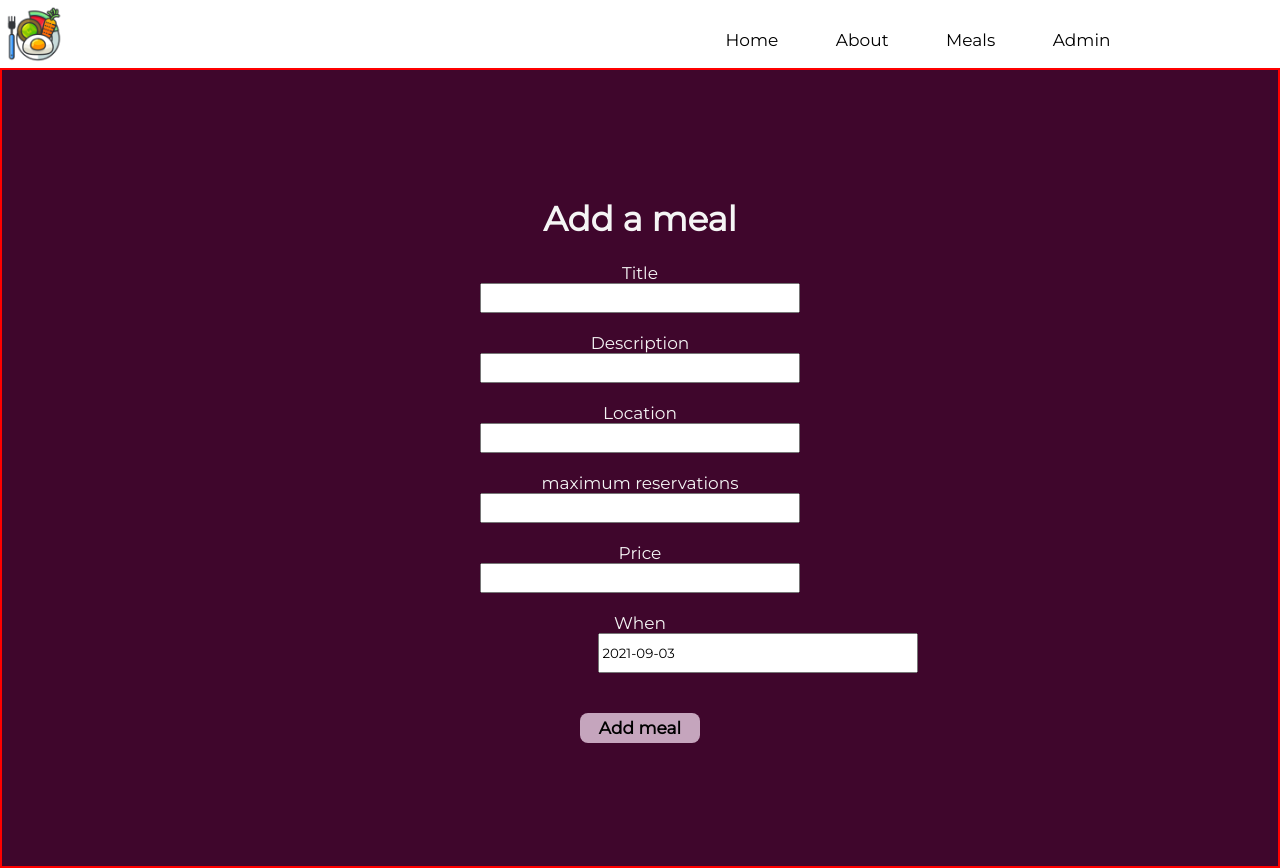
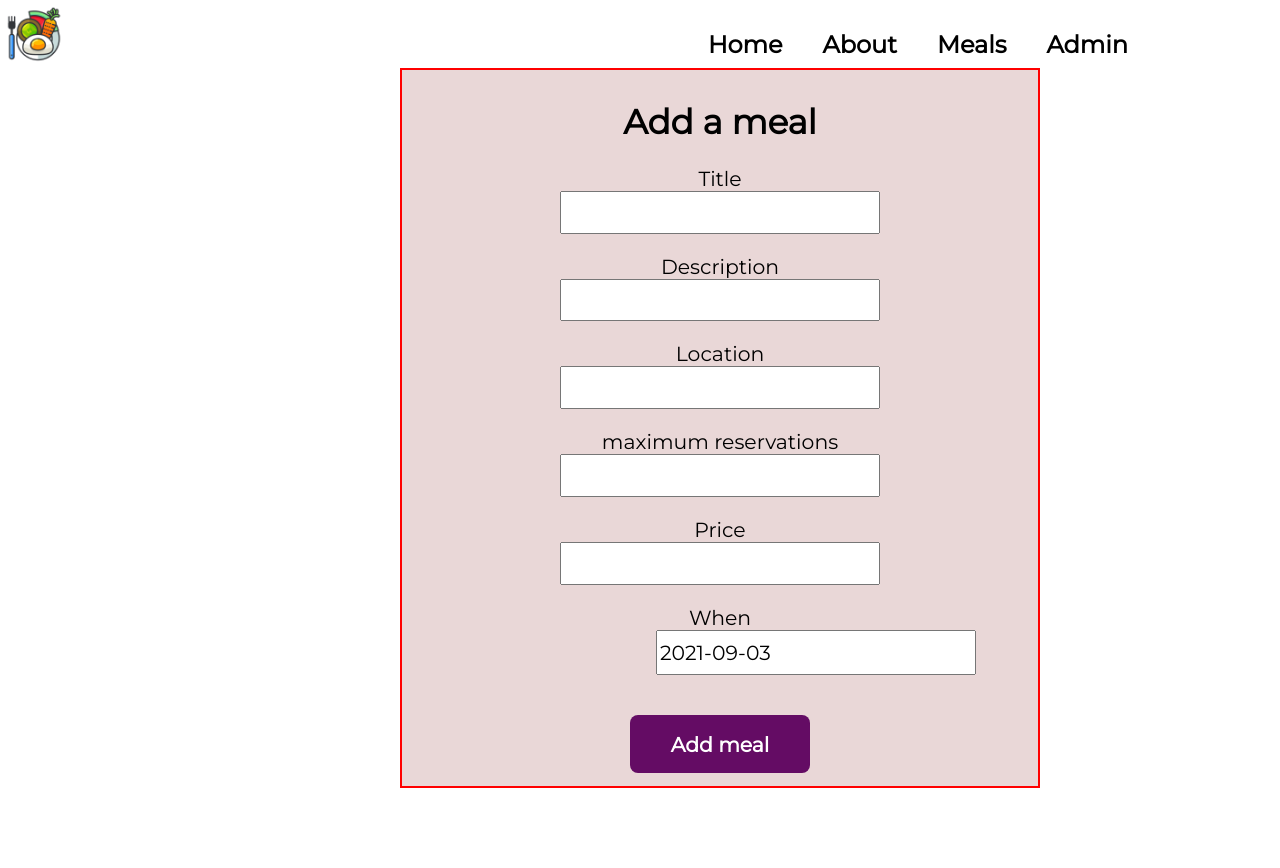
Before and after one commit to GreeshmaRahool/meal-sharing, a React app: page /admin in a window 1280 px wide. After the commit the page ends 800 px from the top, so only its background shows below. Built offline with nearby package versions, Linux system fonts and the light colour scheme.

Commit message:
Change design

```diff
--- a/src/client/App.css
+++ b/src/client/App.css
@@ -23,6 +23,8 @@
 }
 .nav ul li {
   color: rgb(0, 0, 0);
+  font-size: x-large;
+  font-weight: bold;
 }
 .nav-logo {
   display: flex;
@@ -44,9 +46,11 @@ h3 {
 }
 
 .search-meal {
-  float: right;
-  width: 500px;
-  height: 50px;
+
+  width: 550px;
+  height: 65px;
+  margin-left: 900px;
+  font-size: larger;
 }
 .search-container {
   margin-top: 10px;
@@ -60,10 +64,11 @@ h3 {
   /* border: 2px solid rgb(27, 7, 209); */
 }
 .footer {
-  height: 50px;
+  height: 100px;
   color: black;
-  margin-top: 200px;
+  margin-top: 350px;
   font-style: oblique;
+  background-color: lightgray;
   /* border: 2px solid rgb(226, 152, 152); */
 }
 .para-footer {
@@ -90,7 +95,7 @@ h3 {
 }
 /*meals*/
 .display-meal {
-  background-color: hsl(200, 4%, 15%);
+  background-color: rgb(138, 64, 105);
   padding-bottom: 2%;
 }
 .load-mealImage {
@@ -98,7 +103,7 @@ h3 {
   height: 250px;
   margin: 10px;
   margin-bottom: 30px;
-  color: white;
+  color: rgb(255, 255, 255);
 }
 .display-meal ul {
   width: 100%;
@@ -113,6 +118,8 @@ h3 {
 }
 .display-meal ul li {
   margin-bottom: 60px;
+  font-size: larger;
+  font-weight: bolder;
 }
 .meal-image {
   width: 240px;
@@ -120,12 +127,14 @@ h3 {
 }
 /*MealWithId*/
 .mealwithid-container {
-  margin: 10px;
-  height: 500px;
+  margin-left: 500px;
+  margin-top: 20px;
+  height: 600px;
   align-content: center;
   text-align: center;
-  background-color: black;
-  color: whitesmoke;
+  background-color: rgb(233, 215, 215);
+  color: rgb(8, 8, 8);
+  width: 50%;
   /* border: solid 2px red; */
 }
 .button-container{
@@ -136,15 +145,18 @@ h3 {
   justify-content:center;
   width: 500px;
   height: 80px;
-  margin-left: 400px;
+  margin-left: 200px;
+
 
 
 }
 .button-reservtn{
   margin-top: 10px;
-width: 200px;
-height: 50px;
-background-color: rgb(100, 12, 100);
+  width: 200px;
+  height: 50px;
+  margin-left : 70px;
+  background-color: rgb(100, 12, 100);
+
 
 }
 .button-review{
@@ -164,45 +176,52 @@ background-color: rgb(100, 12, 100);
   /* width:300px; */
   width: 30%;
   height: 60%;
-  background-color: rgb(63, 6, 44);
+  background-color: rgb(202, 186, 199);
   position: fixed;
   display: flex;
   flex-direction: column;
   justify-content: center;
   align-items: center;
   margin-bottom:450px;
-  margin-left:790px ;
+  margin-left:1000px ;
 }
 .submitbutton{
   font-weight: bolder;
-  width: 120px;
-  height: 30px;
-  color: black;
-  background-color: rgb(197, 165, 189);
+  width: 180px;
+  height: 80px;
+  color: rgb(255, 255, 255);
+  background-color: rgb(100, 12, 100);
   margin-bottom: 2%;
+  font-size: larger;
 }
 .addmealcontainer{
-  width: 100%;
-  height: 100%;
+  width: 50%;
+  height: 90%;
   display: flex;
-  background-color: rgb(63, 6, 44);
+  background-color: rgb(233, 215, 215);
   display: flex;
   flex-direction: column;
   justify-content: center;
   align-items: center;
-  color: whitesmoke;
-
+  color: rgb(0, 0, 0);
+  margin-left: 400px;
+  font-size:la ;
   border: 2px solid red;
 }
 .input{
-  height: 30px;
+  height: 60px;
   width: 320px;
+  font-size: larger;
 
 }
+.lbl-addmeal{
+  font-size: larger;
+}
 .date-picker{
-margin-left: 37%;
+margin-left: 30%;
 width: 320px;
-height: 40px;
+height: 45px;
+font-size: larger;
 }
 .searchmeal-container {
   width: 90%;
@@ -217,9 +236,9 @@ height: 40px;
   color: blue;
 }
 .emptymeal{
-  margin-left: 700px;
+  margin-left:900px;
   font-weight: bolder;
-  font-size: large;
+  font-size: larger;
 }
 .emptyres{
 float: right;
@@ -228,3 +247,6 @@ float: right;
   width: 280px;
   height: 30px;
 }
+.heading-formbtn{
+  font-size: larger;
+}
--- a/src/client/App.js
+++ b/src/client/App.js
@@ -9,13 +9,14 @@ import Aboutus from "./components/Aboutus";
 import MealWithId from "./components/MealWithId";
 import Addmeal from "./components/AddMeal";
 
+
 function App() {
   return (
     <Router>
       <Navigation />
       <Switch>
         <Route exact path="/">
-          <Home/>
+          <Home />
         </Route>
         <Route exact path="/aboutus">
           <Aboutus/>
--- a/src/client/components/AddMeal.js
+++ b/src/client/components/AddMeal.js
@@ -45,7 +45,13 @@ export default function AddMeal() {
       created_Date: date,
     };
     //const url = "/api/meals";
-    const response = postData("/api/meals", newMeal);
+    if (newMeal === {}) {
+      alert("Please fill all fields");
+    }
+   console.log(newMeal)
+      const response = postData("/api/meals", newMeal);
+
+
     console.log(response)
     if (response) {
       alert('Meal added successfully')
@@ -61,7 +67,7 @@ export default function AddMeal() {
   return (
     <div className="addmealcontainer">
       <h1>Add a meal</h1>
-      <label>Title</label>
+      <label className="lbl-addmeal">Title</label>
       <input
         className="input"
         type="text"
@@ -71,7 +77,7 @@ export default function AddMeal() {
       />
       <br />
 
-      <label>Description</label>
+      <label className="lbl-addmeal">Description</label>
       <input
         className="input"
         type="text"
@@ -81,7 +87,7 @@ export default function AddMeal() {
       />
       <br />
 
-      <label>Location</label>
+      <label className="lbl-addmeal">Location</label>
       <input
         className="input"
         type="text"
@@ -90,7 +96,7 @@ export default function AddMeal() {
         onChange={handleInputChange}
       />
       <br />
-      <label>maximum reservations</label>
+      <label className="lbl-addmeal">maximum reservations</label>
       <input
         className="input"
         type="number"
@@ -100,7 +106,7 @@ export default function AddMeal() {
       />
       <br />
 
-      <label>Price</label>
+      <label className="lbl-addmeal">Price</label>
       <input
         className="input"
         type="number"
@@ -109,15 +115,17 @@ export default function AddMeal() {
         onChange={handleInputChange}
       />
       <br />
-      <label>When</label>
+      <label className="lbl-addmeal">When</label>
       <DatePicker
         className="date-picker"
         dateFormat="yyyy-MM-dd"
         selected={when}
         onChange={(date) => setWhen(date)}
         minDate={new Date()}
-      /><br/><br/>
-      <button className="submitbutton" type="submit" onClick={handleAddMeal}>Add meal</button>
+      /><br /><br />
+
+        <button className="submitbutton" type="submit" onClick={handleAddMeal}>Add meal</button>
+
     </div>
   );
 }
--- a/src/client/components/AddReservation.js
+++ b/src/client/components/AddReservation.js
@@ -48,6 +48,7 @@ export default function AddReservation(reservationId) {
 
   return (
     <div className="container">
+      <h4 className="heading-formbtn">Book your seat</h4>
       <label>Contact name</label>
       <input
         className = "forminputs"
--- a/src/client/components/AddReview.js
+++ b/src/client/components/AddReview.js
@@ -41,6 +41,7 @@ function AddReview(mealId) {
 
   return (
     <div className="container">
+     <h4 className="heading-formbtn">Add review</h4>
       <label>Title</label>
       <input
         className = "forminputs"
--- a/src/client/components/Home.js
+++ b/src/client/components/Home.js
@@ -4,6 +4,12 @@ import bgImage from "../assets/images/BG2.png";
 
 const Home = () => {
   return (
+    // <div
+    //   className="bg-cover  text-fontcolor"
+    //   style={{
+    //     backgroundImage: `url('https://wallpaperaccess.com/full/3014609.jpg')`,
+    //   }}
+    // >
     <div
       className="bg-cover  text-fontcolor"
       style={{ backgroundImage: `url('${bgImage}')` }}
@@ -11,19 +17,11 @@ const Home = () => {
       <div className="header">
         <h1>Unforgettable, immersive culinary experiences</h1>
       </div>
-
       <div className="search-container">
         <SearchMeal />
-        <h3>
-          From home or abroad, join intimate culinary
-          <br />
-          experiences led by passionate hosts and
-          <br />
-          chefs that will take your breath away.
-        </h3>
       </div>
-      <div  className="footer">
-        <footer>
+      <div >
+        <footer className="footer">
           <p className="para-footer">The gift of an unforgettable experience</p>
           <p className="createdby">Share The Meal @2021</p>
         </footer>
--- a/src/client/components/SearchMeal.js
+++ b/src/client/components/SearchMeal.js
@@ -41,7 +41,7 @@ function SearchMeal() {
     <div >
       <input
         className="search-meal"
-        type="text"
+        type="search"
         value={search}
         onChange={(e) => setSearch(e.target.value)}
         placeholder="Type to search a meal"
```
Also changed, not shown: src/client/components/postData.js (indentation only).
